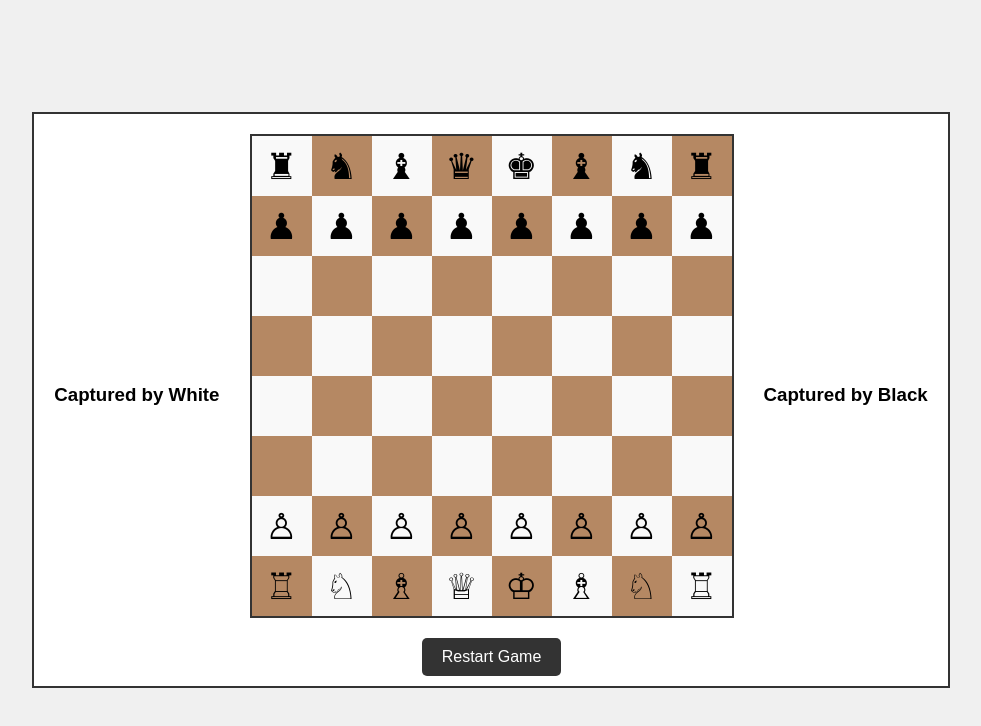
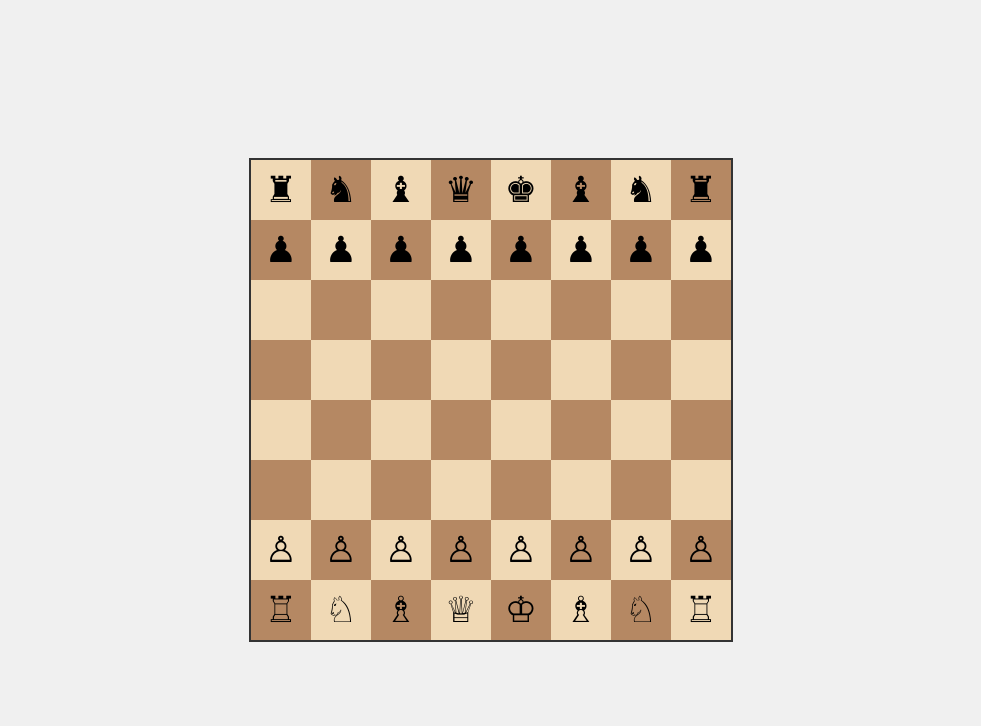
Before and after one commit to RevRoy0012/web-chess, a plain HTML site: page index.html in a window 1280 px wide. Shown: the whole page, without its empty margins (149-1130 px from the left). Drawn offline with Linux system fonts and the light colour scheme.

Commit message:
Update index.html

```diff
--- a/index.html
+++ b/index.html
@@ -3,26 +3,50 @@
 <head>
     <meta charset="UTF-8">
     <meta name="viewport" content="width=device-width, initial-scale=1.0">
-    <title>VR Chess Game</title>
-    <link rel="stylesheet" href="styles.css">
+    <title>Chess Game</title>
+    <style>
+        body {
+            font-family: Arial, sans-serif;
+            display: flex;
+            justify-content: center;
+            align-items: center;
+            flex-direction: column;
+            height: 100vh;
+            margin: 0;
+            background-color: #f0f0f0;
+        }
+        #board {
+            display: grid;
+            grid-template-columns: repeat(8, 60px);
+            grid-template-rows: repeat(8, 60px);
+            gap: 0;
+            border: 2px solid #333;
+        }
+        .square {
+            width: 60px;
+            height: 60px;
+            display: flex;
+            justify-content: center;
+            align-items: center;
+        }
+        .white {
+            background-color: #f0d9b5;
+        }
+        .black {
+            background-color: #b58863;
+        }
+        .piece {
+            font-size: 36px;
+            cursor: pointer;
+        }
+        #turn-indicator {
+            margin: 10px;
+            font-size: 18px;
+        }
+    </style>
 </head>
 <body>
-<div class="chess-container">
-    <div class="captured">
-        <h3>Captured by White</h3>
-        <div id="captured-by-white" class="captured-pieces"></div>
-    </div>
-    <div class="main-board">
-        <div id="turn-indicator" class="turn-indicator"></div>
-        <div id="board" class="board"></div>
-        <button id="restart-button" class="restart-button">Restart Game</button>
-        <div id="message-box" class="message-box"></div>
-    </div>
-    <div class="captured">
-        <h3>Captured by Black</h3>
-        <div id="captured-by-black" class="captured-pieces"></div>
-    </div>
-</div>
+<div id="board"></div>
 <script src="chess.js"></script>
 </body>
 </html>
```
